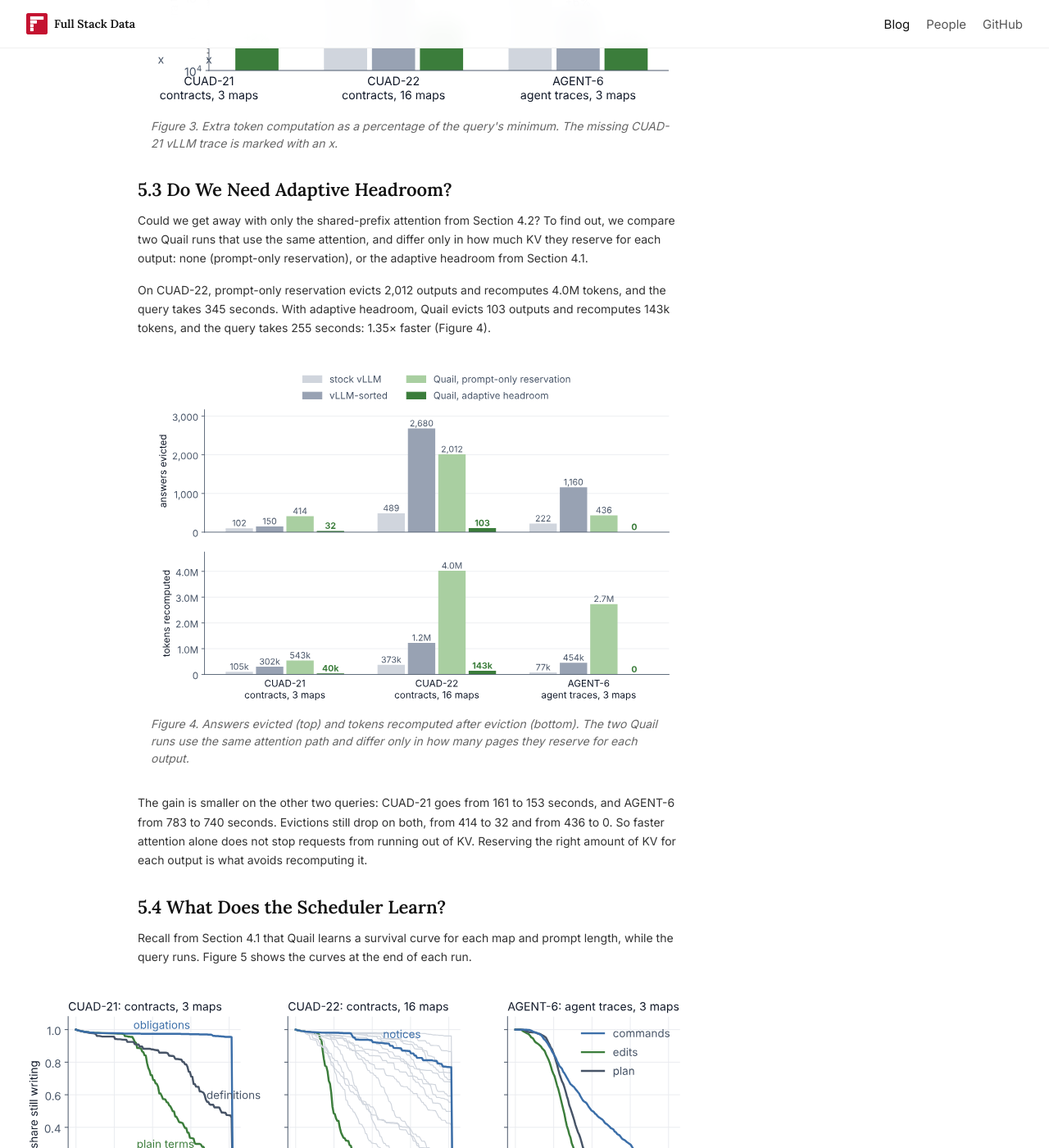
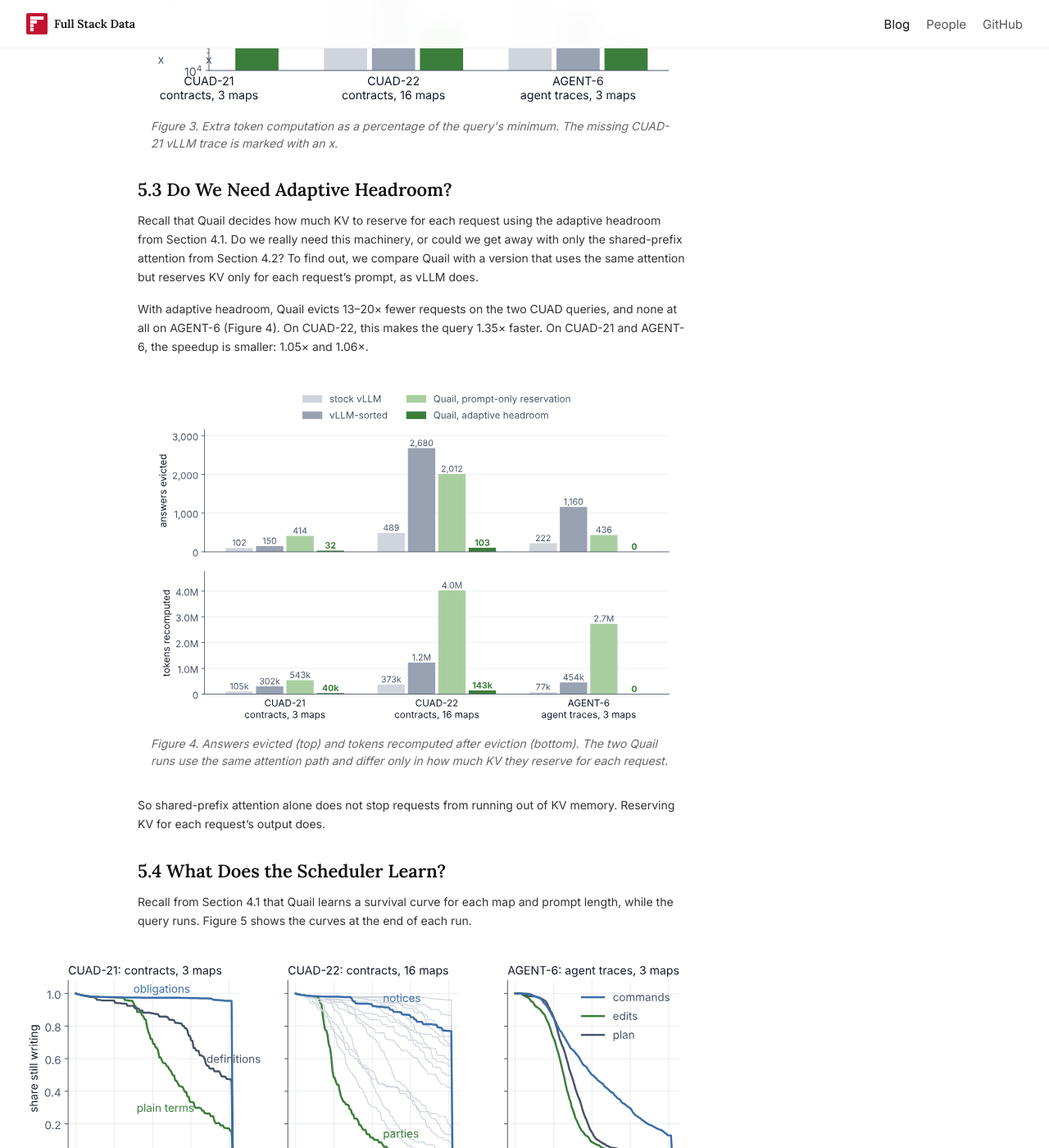
Before and after one commit to fsdatalab/fsdatalab.github.io, a Jekyll site: the page built from _posts/2026-11-03-ai-map.md, in a window 1280 px wide and 1400 px high, scrolled down 7967 px. Shown: the whole window at 82% size. Built offline with Jekyll 4.4.1, drawn with Linux system fonts in a browser that asks for light colours.

Commit message:
Rewrite the AI.MAP headroom ablation with multipliers
Co-Authored-By: Claude Opus 5.5 <noreply@anthropic.com>
Claude-Session: https://claude.ai/code/session_012G22YMQssRfNYLRetzTaCz

```diff
--- a/_posts/2026-11-03-ai-map.md
+++ b/_posts/2026-11-03-ai-map.md
@@ -231,16 +231,16 @@ KV regret shows where the extra time goes (Figure 3). Stock vLLM computes 4–5
 
 ## 5.3 Do We Need Adaptive Headroom?
 
-Could we get away with only the shared-prefix attention from Section 4.2? To find out, we compare two Quail runs that use the same attention, and differ only in how much KV they reserve for each output: none (prompt-only reservation), or the adaptive headroom from Section 4.1.
+Recall that Quail decides how much KV to reserve for each request using the adaptive headroom from Section 4.1. Do we really need this machinery, or could we get away with only the shared-prefix attention from Section 4.2? To find out, we compare Quail with a version that uses the same attention but reserves KV only for each request's prompt, as vLLM does.
 
-On CUAD-22, prompt-only reservation evicts 2,012 outputs and recomputes 4.0M tokens, and the query takes 345 seconds. With adaptive headroom, Quail evicts 103 outputs and recomputes 143k tokens, and the query takes 255 seconds: 1.35× faster (Figure 4).
+With adaptive headroom, Quail evicts 13–20× fewer requests on the two CUAD queries, and none at all on AGENT-6 (Figure 4). On CUAD-22, this makes the query 1.35× faster. On CUAD-21 and AGENT-6, the speedup is smaller: 1.05× and 1.06×.
 
 <figure id="figure-4" style="width: min(40rem, calc(100vw - 3rem));">
 <img src="{{ '/assets/blog/ai-map/headroom-ablation.svg' | relative_url }}" alt="Answers evicted and tokens recomputed on CUAD-21, CUAD-22, and AGENT-6 for stock vLLM, vLLM-sorted, Quail with prompt-only reservation, and Quail with adaptive headroom. Adaptive headroom has the fewest of both on every query: 103, 32, and 0 evictions.">
-<figcaption>Figure 4. Answers evicted (top) and tokens recomputed after eviction (bottom). The two Quail runs use the same attention path and differ only in how many pages they reserve for each output.</figcaption>
+<figcaption>Figure 4. Answers evicted (top) and tokens recomputed after eviction (bottom). The two Quail runs use the same attention path and differ only in how much KV they reserve for each request.</figcaption>
 </figure>
 
-The gain is smaller on the other two queries: CUAD-21 goes from 161 to 153 seconds, and AGENT-6 from 783 to 740 seconds. Evictions still drop on both, from 414 to 32 and from 436 to 0. So faster attention alone does not stop requests from running out of KV. Reserving the right amount of KV for each output is what avoids recomputing it.
+So shared-prefix attention alone does not stop requests from running out of KV memory. Reserving KV for each request's output does.
 
 ## 5.4 What Does the Scheduler Learn?
 
```
